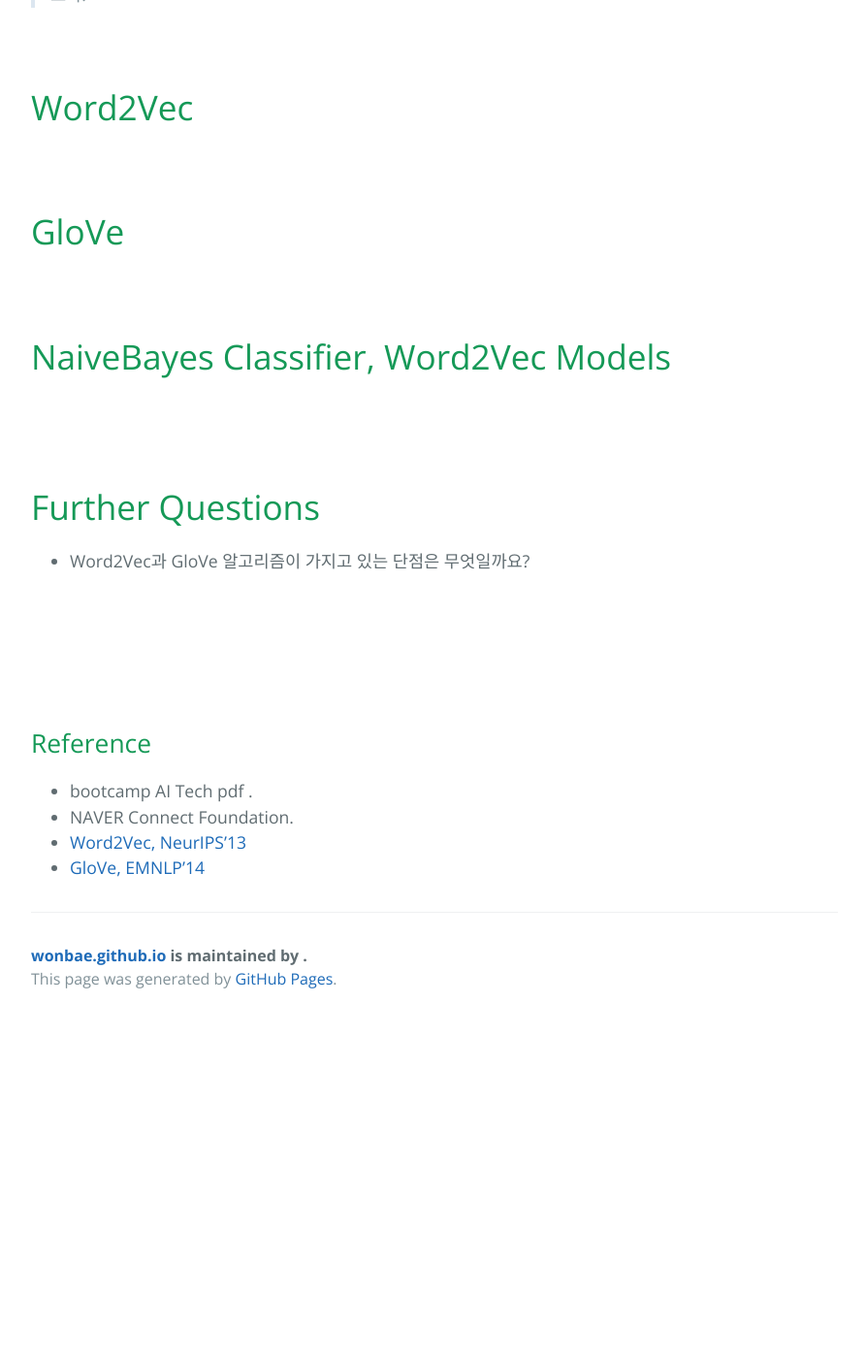
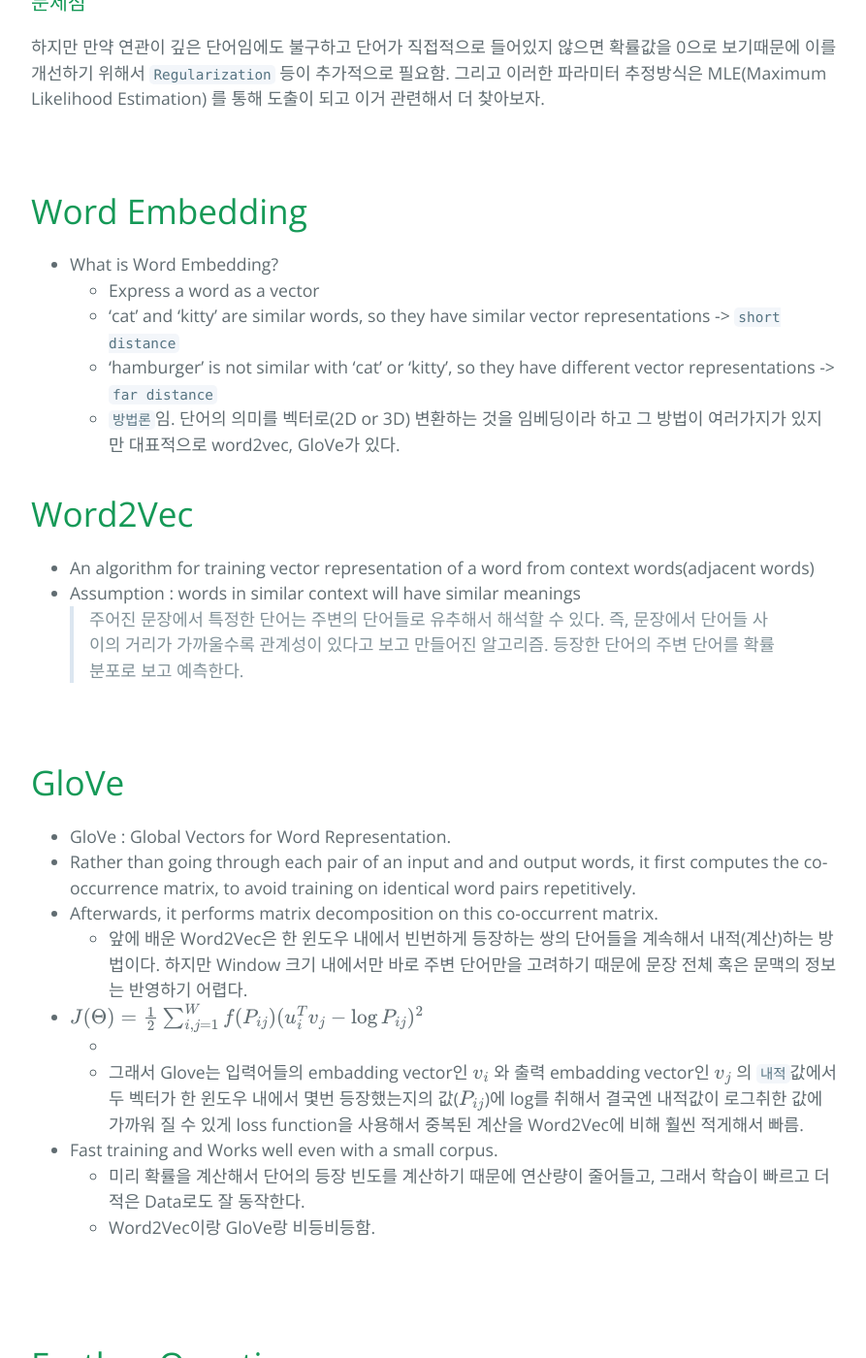
Before and after one commit to wonbae/wonbae.github.io, a Jekyll site: the page built from _posts/BoostcampAI/2021-02-15-[NLP]-firstclass.md, in a window 1280 px wide and 1400 px high, scrolled down 2721 px. Shown: the whole window at 97% size, without its empty margins (192-1085 px from the left). Built offline with Jekyll 4.4.1, drawn with Linux system fonts in a browser that asks for light colours; our own code applies the rules of GitHub Pages for plain Markdown files; formulas are drawn with MathJax 3; before the commit the page ends 3774 px from its top, so only the background shows below that; some of the changed text lies outside the part shown.

Commit message:
add Word2Vec and GloVe

```diff
--- a/_posts/BoostcampAI/2021-02-15-[NLP]-firstclass.md
+++ b/_posts/BoostcampAI/2021-02-15-[NLP]-firstclass.md
@@ -16,9 +16,10 @@ Boostcamp Day 16. 2021-02-16.
 
 ### Contents
 - Bag-of-Words
-- Word2Vec
-- GloVe
-- NaiveBayes Classifier, Word2Vec Models
+    - NaiveBayes Classifier
+- Word Embedding
+    - Word2Vec
+    - GloVe
 
 ## Intro
 - Goal of This Course
@@ -78,19 +79,48 @@ Bayes' Rule Applied to Documents and Classes. 나이브 베이즈 규칙에 적
 - We can choose a class that has the highest probability for the document.
 
 > 어느 확률값이 큰지를 보고 최종적으로 큰 클래스의 확률값을 기반으로 예측을 한다. 이게 classfier가 동작하는 방식.
+
+### 문제점
 하지만 만약 연관이 깊은 단어임에도 불구하고 단어가 직접적으로 들어있지 않으면 확률값을 0으로 보기때문에 이를 개선하기 위해서 `Regularization` 등이 추가적으로 필요함. 그리고 이러한 파라미터 추정방식은 MLE(Maximum Likelihood Estimation) 를 통해 도출이 되고 이거 관련해서 더 찾아보자.
 
 <br>
 
+# Word Embedding
+- What is Word Embedding?
+    - Express a word as a vector
+    - 'cat' and 'kitty' are similar words, so they have similar vector representations -> `short distance`
+    - 'hamburger' is not similar with 'cat' or 'kitty', so they have different vector representations -> `far distance`
+    - `방법론`임.  단어의 의미를 벡터로(2D or 3D) 변환하는 것을 임베딩이라 하고 그 방법이 여러가지가 있지만 대표적으로 word2vec, GloVe가 있다.
+
 # Word2Vec
+- An algorithm for training vector representation of a word from context words(adjacent words)
+- Assumption : words in similar context will have similar meanings
+> 주어진 문장에서 특정한 단어는 주변의 단어들로 유추해서 해석할 수 있다. 즉, 문장에서 단어들 사이의 거리가 가까울수록 관계성이 있다고 보고 만들어진 알고리즘.
+등장한 단어의 주변 단어를 확률분포로 보고 예측한다.
+
+
 
 <br>
 
 # GloVe
+- GloVe : Global Vectors for Word Representation.
+- Rather than going through each pair of an input and and output words, it first computes the co-occurrence matrix, to avoid training on identical word pairs repetitively.
+- Afterwards, it performs matrix decomposition on this co-occurrent matrix.
+    - 앞에 배운 Word2Vec은 한 윈도우 내에서 빈번하게 등장하는 쌍의 단어들을 계속해서 내적(계산)하는 방법이다. 하지만 Window 크기 내에서만 바로 주변 단어만을 고려하기 때문에 문장 전체 혹은 문맥의 정보는 반영하기 어렵다.
 
-<br>
 
-# NaiveBayes Classifier, Word2Vec Models
+- $J(\Theta) = {1 \over 2} \sum_{i,j=1}^Wf(P_{ij})(u_i^Tv_j-\log P_{ij})^2$
+    -
+    - 그래서 Glove는 입력어들의 embadding vector인 $v_i$ 와 출력 embadding vector인 $v_j$ 의 `내적`값에서 두 벡터가 한 윈도우 내에서 몇번 등장했는지의 값($P_{ij}$)에 log를 취해서 결국엔 내적값이 로그취한 값에 가까워 질 수 있게 loss function을 사용해서 중복된 계산을 Word2Vec에 비해 훨씬 적게해서 빠름.
+
+- Fast training and Works well even with a small corpus.
+    - 미리 확률을 계산해서 단어의 등장 빈도를 계산하기 때문에 연산량이 줄어들고, 그래서 학습이 빠르고 더 적은 Data로도 잘 동작한다.
+    - Word2Vec이랑 GloVe랑 비등비등함.
+
+
+
+
+
 
 
 
```
